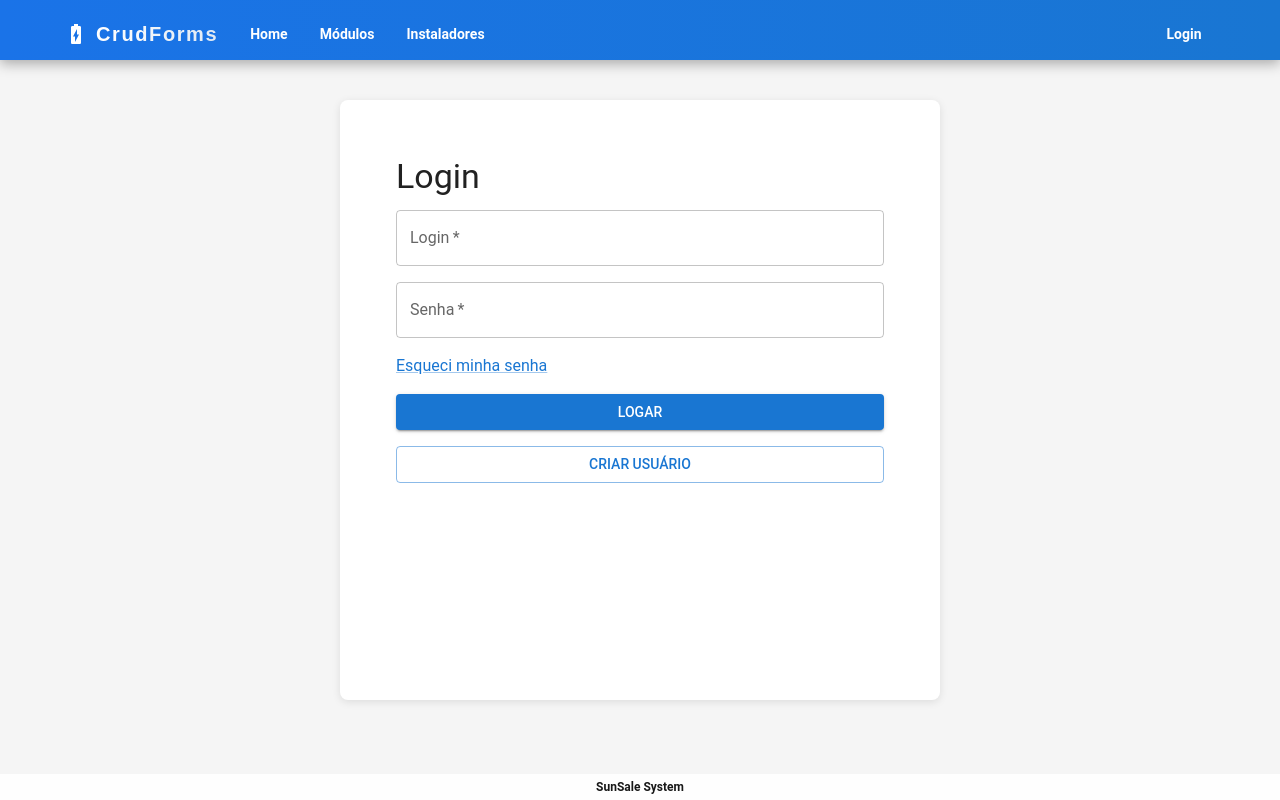
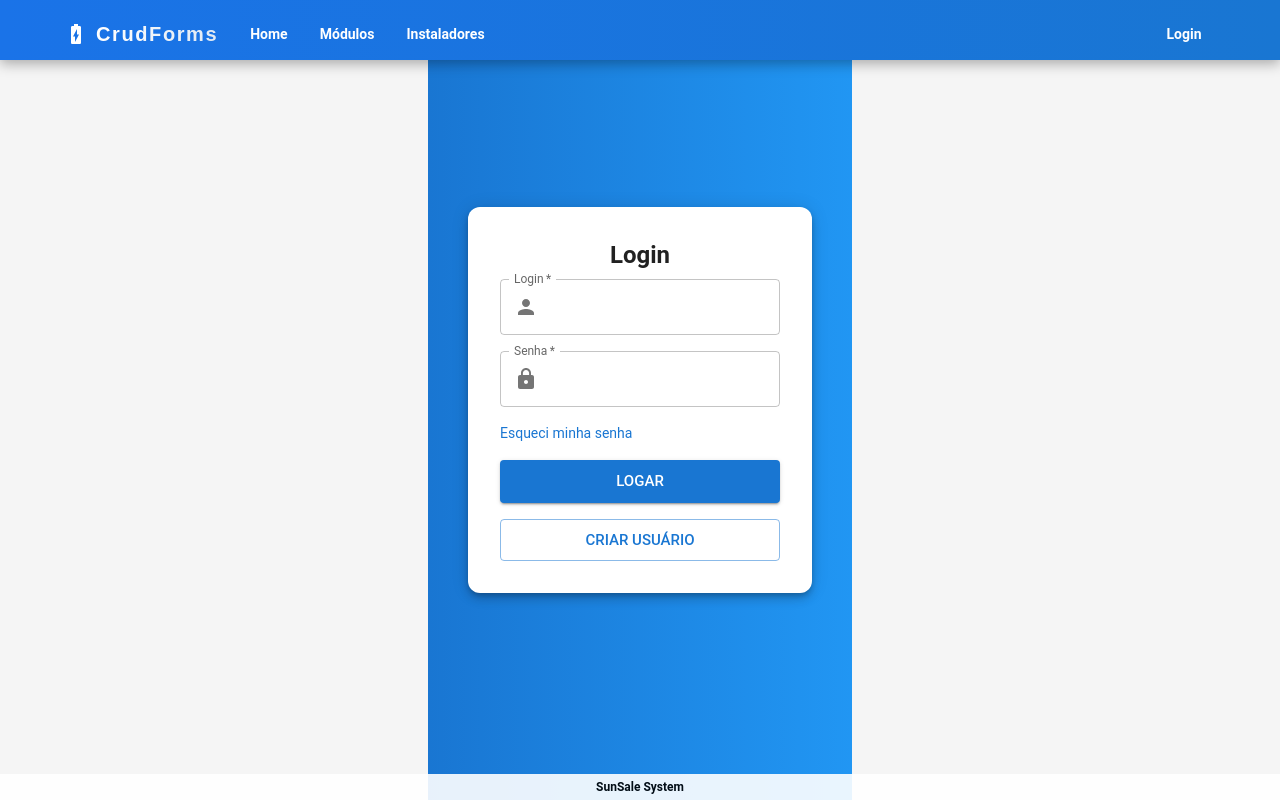
Before and after one commit to rodrigoborgesmachado/CrudFormsWebPage, a React (Create React App) app: page /login in a window 1280 px wide. Built offline with nearby package versions, Linux system fonts and the light colour scheme.

Commit message:
Fiz as ultimas alterações no site, deixando mais bonitinha a parte de login e de usuarios

```diff
--- a/src/Components/Header/index.css
+++ b/src/Components/Header/index.css
@@ -7,5 +7,5 @@ header{
     padding-right: 40px;
     width: 100%;
     height: 60px;
-    background-color: #FFF;
+    background-color: #e5fbff;
 }
--- a/src/Pages/Login/index.js
+++ b/src/Pages/Login/index.js
@@ -2,35 +2,41 @@ import api from '../../Services/api.js';
 import Config from './../../config.json';
 import { useState } from 'react';
 import { toast } from 'react-toastify';
-import { useNavigate } from 'react-router-dom';
-import { Link as RouterLink } from 'react-router-dom';
-import { Container, Paper, Typography, TextField, Button, Link, CircularProgress, Box } from '@mui/material';
+import { useNavigate, Link as RouterLink } from 'react-router-dom';
+import {
+  Container,
+  Paper,
+  Typography,
+  TextField,
+  Button,
+  Link,
+  CircularProgress,
+  Box,
+  InputAdornment
+} from '@mui/material';
+import PersonIcon from '@mui/icons-material/Person';
+import LockIcon from '@mui/icons-material/Lock';
 
-function Login(){
+function Login() {
   const navigate = useNavigate();
-
   const [login, setLogin] = useState('');
   const [senha, setSenha] = useState('');
   const [loadding, setLoadding] = useState(false);
 
   function stringToHash(string) {
-
     let hash = 0;
-
     if (string.length === 0) return hash;
-
     for (let i = 0; i < string.length; i++) {
       let char = string.charCodeAt(i);
       hash = ((hash << 5) - hash) + char;
       hash = hash & hash;
     }
-
     return hash;
   }
 
-    async function logar(){
+  async function logar() {
     setLoadding(true);
-        await api.post(`/Token/crudforms`, {username: login, password: stringToHash(senha)+''})
+    await api.post(`/Token/crudforms`, { username: login, password: stringToHash(senha) + '' })
       .then((response) => {
         setLoadding(false);
         localStorage.setItem(Config.LOGADO, 1);
@@ -38,48 +44,95 @@ function Login(){
         localStorage.setItem(Config.NOMEUSER, response.data.nome);
         localStorage.setItem(Config.TOKEN, response.data.token);
         toast.success('Bem vindo ' + response.data.nome + '!');
-                navigate('/', {replace: true});
+        navigate('/', { replace: true });
       }).catch(() => {
         setLoadding(false);
         toast.error('Login ou senha incorretos');
-                return;
       });
   }
 
-    function criarUsuario(){
-        navigate('/criarUsuario', {replace: true});
+  function criarUsuario() {
+    navigate('/criarUsuario', { replace: true });
   }
 
-    if(localStorage.getItem(Config.LOGADO) != null && localStorage.getItem(Config.LOGADO) === '1'){
-        navigate('/', {replace: true});
+  if (localStorage.getItem(Config.LOGADO) === '1') {
+    navigate('/', { replace: true });
   }
 
-    if(loadding){
-        return(
-            <Box className='loaddingDiv'>
+  if (loadding) {
+    return (
+      <Box sx={{
+        display: 'flex', justifyContent: 'center', alignItems: 'center', height: '100vh'
+      }}>
         <CircularProgress />
       </Box>
-        )
+    );
   }
 
   return (
-        <Container className="containerpage" maxWidth="sm">
-            <Paper elevation={0} sx={{ p: 4, width: '100%' }}>
-                <Typography variant="h4" component="h2" gutterBottom>
+    <Box sx={{
+      minHeight: '100vh',
+      display: 'flex',
+      justifyContent: 'center',
+      alignItems: 'center',
+      background: 'linear-gradient(to right, #1976d2, #2196f3)',
+      p: 2
+    }}>
+      <Container maxWidth="xs">
+        <Paper elevation={6} sx={{ p: 4, borderRadius: 3 }}>
+          <Typography variant="h5" fontWeight="bold" align="center" gutterBottom>
             Login
           </Typography>
+
           <Box sx={{ display: 'flex', flexDirection: 'column', gap: 2 }}>
-                    <TextField label="Login" value={login} onChange={(e) => setLogin(e.target.value)} required />
-                    <TextField label="Senha" type="password" value={senha} onChange={(e) => setSenha(e.target.value)} required />
-                    <Link component={RouterLink} to={`/recoverypass`} sx={{ alignSelf: 'flex-start' }}>
+            <TextField
+              label="Login"
+              value={login}
+              onChange={(e) => setLogin(e.target.value)}
+              required
+              fullWidth
+              InputProps={{
+                startAdornment: (
+                  <InputAdornment position="start">
+                    <PersonIcon />
+                  </InputAdornment>
+                )
+              }}
+            />
+            <TextField
+              label="Senha"
+              type="password"
+              value={senha}
+              onChange={(e) => setSenha(e.target.value)}
+              required
+              fullWidth
+              InputProps={{
+                startAdornment: (
+                  <InputAdornment position="start">
+                    <LockIcon />
+                  </InputAdornment>
+                )
+              }}
+            />
+            <Link
+              component={RouterLink}
+              to="/recoverypass"
+              underline="hover"
+              sx={{ fontSize: 14, alignSelf: 'flex-start' }}
+            >
               Esqueci minha senha
             </Link>
-                    <Button variant="contained" onClick={logar}>Logar</Button>
-                    <Button variant="outlined" onClick={criarUsuario}>Criar usuário</Button>
+            <Button variant="contained" size="large" onClick={logar}>
+              Logar
+            </Button>
+            <Button variant="outlined" size="large" onClick={criarUsuario}>
+              Criar usuário
+            </Button>
           </Box>
         </Paper>
       </Container>
-    )
+    </Box>
+  );
 }
 
 export default Login;
--- a/src/Pages/Users/index.js
+++ b/src/Pages/Users/index.js
@@ -11,85 +11,128 @@ import {
   TableRow,
   TableCell,
   TableBody,
-  Button
+  Button,
+  Box
 } from '@mui/material';
 
-function Users(){
-    const[loadding, setLoadding] = useState(true);
-    const[lista, setLista] = useState([]);
+function Users() {
+  const [loadding, setLoadding] = useState(true);
+  const [lista, setLista] = useState([]);
   const navigate = useNavigate();
 
   useEffect(() => {
-
-        async function BuscarUsuarios(){
-            await api.get('/UsuariosCrudForms/users')
-            .then((response) => {
-                if(response.data.success){
+    async function BuscarUsuarios() {
+      try {
+        const response = await api.get('/UsuariosCrudForms/users');
+        if (response.data.success) {
           setLista(response.data.object);
         }
+      } catch {
+        navigate('/', { replace: true });
+      } finally {
         setLoadding(false);
-            }).catch(() => {
-                navigate('/', {replace: true});
-                return;
-            });
+      }
     }
 
     BuscarUsuarios();
-    }, [])
+  }, []);
 
-    if(localStorage.getItem(Config.LOGADO) == null || localStorage.getItem(Config.LOGADO) === '0'){
-        navigate('/', {replace: true});
+  if (
+    localStorage.getItem(Config.LOGADO) == null ||
+    localStorage.getItem(Config.LOGADO) === '0'
+  ) {
+    navigate('/', { replace: true });
   }
 
-    function AbreEdicao(user){
-        navigate('/editar/' + user, {replace: true});
+  const AbreEdicao = (user) => {
+    navigate('/editar/' + user, { replace: true });
+  };
+
+  const AdicionarUsuario = () => {
+    navigate('/criarUsuario', { replace: true });
+  };
+
+  if (loadding) {
+    return (
+      <Container sx={{ display: 'flex', justifyContent: 'center', mt: 4 }}>
+        <img src={require('../../Assets/hug.gif')} alt="Loading..." />
+      </Container>
+    );
   }
 
-    function AdicionarUsuario(){
-        navigate('/criarUsuario', {replace: true});
-    }
+  return (
+    <Container maxWidth="md" sx={{ mt: 4 }}>
+      <Paper elevation={3} sx={{ p: 3, borderRadius: 3 }}>
+        {/* Cabeçalho */}
+        <Box display="flex" justifyContent="space-between" alignItems="center" mb={2}>
+          <Typography variant="h5" fontWeight="bold">
+            Lista de Usuários
+          </Typography>
+          <Button
+            variant="contained"
+            onClick={AdicionarUsuario}
+            sx={{
+              background: 'linear-gradient(to right, #1976d2, #42a5f5)',
+              fontWeight: 'bold',
+              borderRadius: 2,
+              px: 2
+            }}
+          >
+            + Adicionar Usuário
+          </Button>
+        </Box>
 
-    if(loadding){
-      return(
-          <Container sx={{ display:'flex', justifyContent:'center', mt:4 }}>
-              <img src={require('../../Assets/hug.gif')} alt="Loading..." />
-          </Container>
-      )
-    }
-
-      return(
-          <Container maxWidth="md" sx={{ mt:4 }}>
-            <Paper sx={{ p:2 }}>
-              <Button variant="contained" onClick={AdicionarUsuario} sx={{ mb:2 }}>
-                Adicionar usuário
-              </Button>
-              <Table>
-                <TableHead>
+        {/* Tabela */}
+        <Table sx={{ borderRadius: 2, overflow: 'hidden' }}>
+          <TableHead sx={{ backgroundColor: '#f5f5f5' }}>
             <TableRow>
-                    <TableCell><Typography variant="h6">Login</Typography></TableCell>
-                    <TableCell><Typography variant="h6">Administrador</Typography></TableCell>
-                    <TableCell><Typography variant="h6">Desenvolvedor</Typography></TableCell>
-                    <TableCell><Typography variant="h6">Email</Typography></TableCell>
+              <TableCell><Typography fontWeight="bold">Login</Typography></TableCell>
+              <TableCell><Typography fontWeight="bold">Administrador</Typography></TableCell>
+              <TableCell><Typography fontWeight="bold">Desenvolvedor</Typography></TableCell>
+              <TableCell><Typography fontWeight="bold">Email</Typography></TableCell>
               <TableCell></TableCell>
             </TableRow>
           </TableHead>
           <TableBody>
-                  {lista?.map((item) => (
-                    <TableRow key={item.codigo}>
+            {lista.length > 0 ? (
+              lista.map((item) => (
+                <TableRow
+                  key={item.codigo}
+                  hover
+                  sx={{ transition: '0.3s', '&:hover': { backgroundColor: '#f0f7ff' } }}
+                >
                   <TableCell>{item.login}</TableCell>
-                      <TableCell>{item.administrador === '1' ? 'Sim' : 'Não'}</TableCell>
-                      <TableCell>{item.desenvolvedor === '1' ? 'Sim' : 'Não'}</TableCell>
+                  <TableCell>
+                    {item.administrador === '1' ? '✅ Sim' : '❌ Não'}
+                  </TableCell>
+                  <TableCell>
+                    {item.desenvolvedor === '1' ? '💻 Sim' : '❌ Não'}
+                  </TableCell>
                   <TableCell>{item.email}</TableCell>
                   <TableCell>
-                        <Button variant="outlined" onClick={() => AbreEdicao(item.codigo)}>Editar</Button>
+                    <Button
+                      variant="outlined"
+                      size="small"
+                      onClick={() => AbreEdicao(item.codigo)}
+                      sx={{ borderRadius: 2 }}
+                    >
+                      Editar
+                    </Button>
                   </TableCell>
                 </TableRow>
-                  ))}
+              ))
+            ) : (
+              <TableRow>
+                <TableCell colSpan={5} align="center" sx={{ py: 3, color: 'gray' }}>
+                  Nenhum usuário encontrado.
+                </TableCell>
+              </TableRow>
+            )}
           </TableBody>
         </Table>
       </Paper>
     </Container>
-      )
+  );
 }
 
 export default Users;
```
Also changed, not shown: src/Pages/Modules/index.css (+28 -16 lines). Lines whose indentation alone changed are shown as unchanged.
